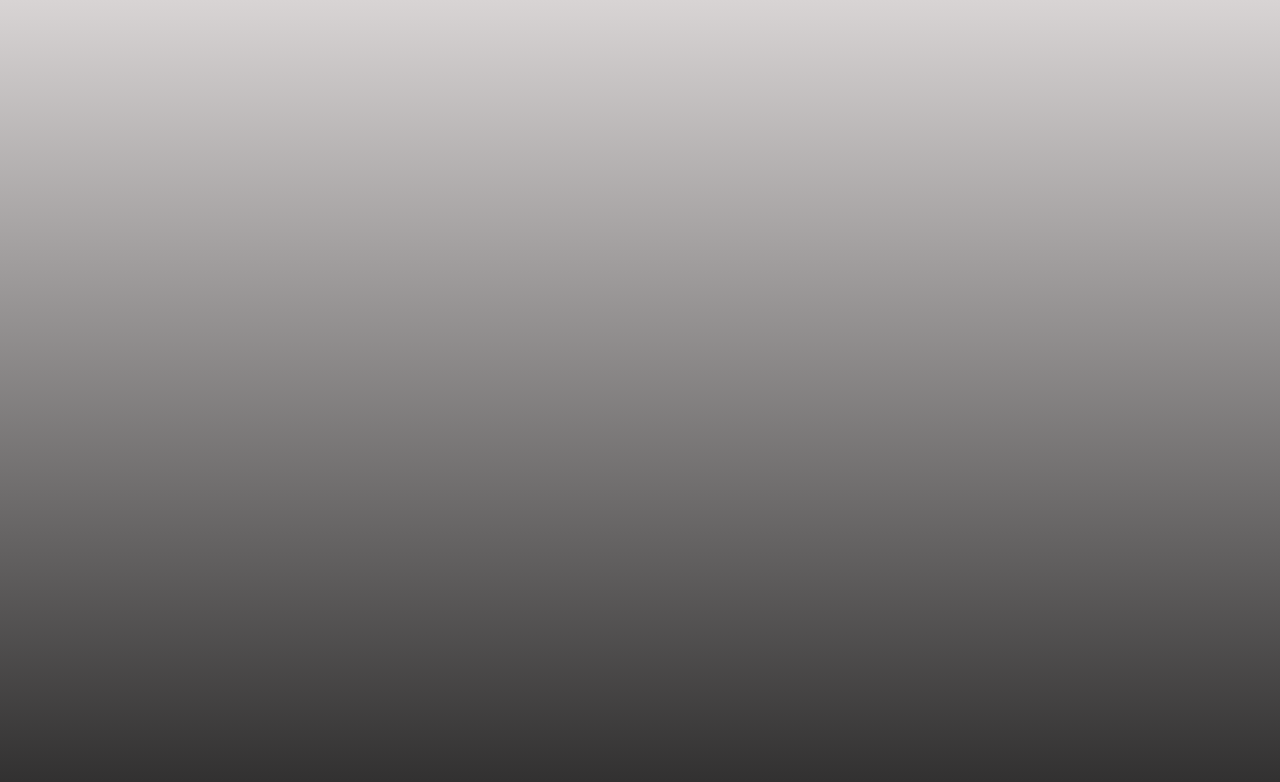
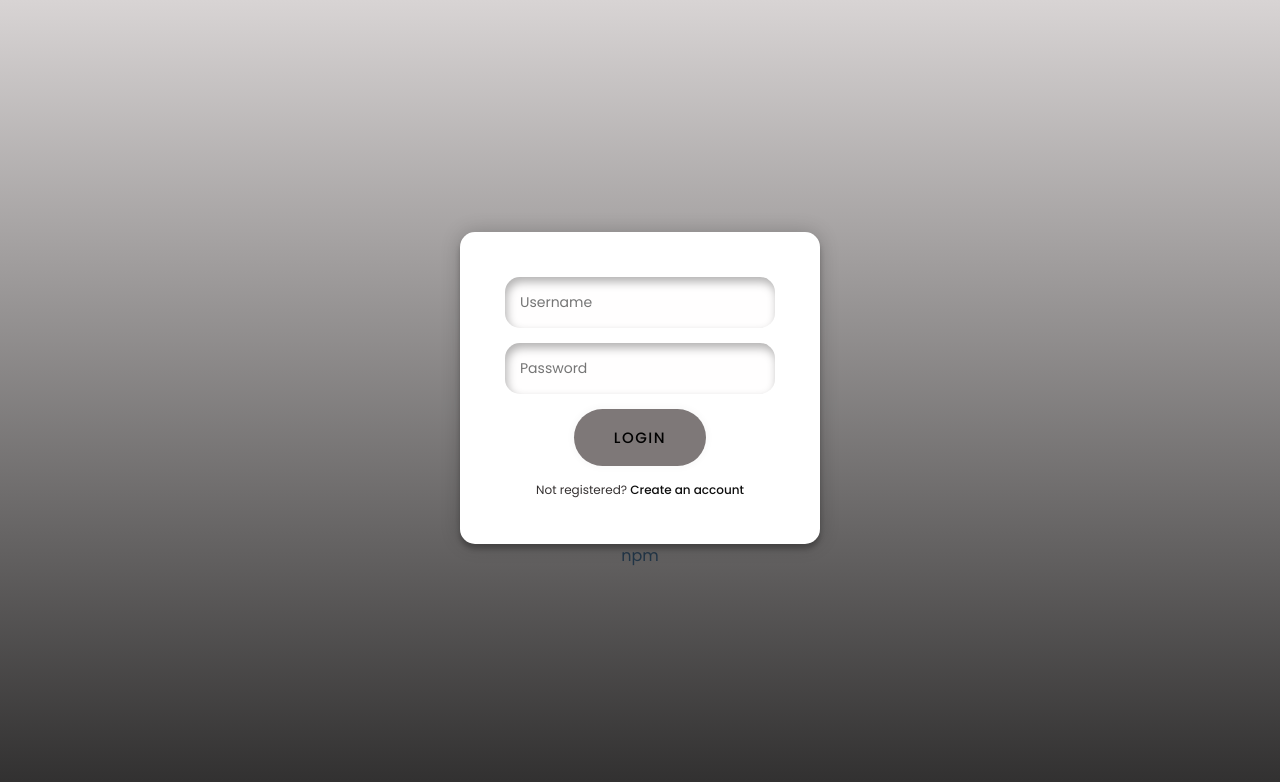
Before and after one commit to moriscutz/knockoutticket-frontend, a React (Vite) app: page /homepage in a window 1280 px wide. Before the commit this address had no page. Shown: the top 782 px of the page. Built offline with nearby package versions, Linux system fonts and the light colour scheme.

Commit message:
Authentication done and tested.

```diff
--- a/src/App.jsx
+++ b/src/App.jsx
@@ -12,9 +12,9 @@ function App() {
       <Router>
         <Routes>
           <Route path="/" element={<HomePage/>} />
+          <Route path="/homepage" element={<HomePage/>} />
           <Route path="/login" element={<LoginComponent/>} />
           <Route path="/signup" element={<SignupComponent/>} />
-          <Route path="/sidebartest" element={<SideBarComponent/>} />
         </Routes>
       </Router>
     </div>
--- /dev/null
+++ b/src/api/LoginCalls.jsx
@@ -0,0 +1,18 @@
+import axios from 'axios';
+
+const BASE_URL = 'http://localhost:8080/tokens';
+
+const loginApi = async (data) => {
+    try{
+        const response = await axios.post(BASE_URL, data);
+        return response.data;
+    }
+    catch (error){
+        console.error('Error during login: ', error.response);
+        throw error;
+    }
+};
+
+export const authService = {
+    loginApi
+};
--- a/src/api/UserCalls.jsx
+++ b/src/api/UserCalls.jsx
@@ -1,9 +1,10 @@
 import axios from "axios";
 
+const BASE_URL = 'https://localhost:8080/users';
 const UserCalls = {
     getAppUsers: async () => {
       try {
-        const response = await axios.get("http://localhost:8080/users");
+        const response = await axios.get(BASE_URL);
         return response.data;
       } catch (error) {
         console.error("Error fetching users:", error);
--- a/src/components/LoginComponent.jsx
+++ b/src/components/LoginComponent.jsx
@@ -1,13 +1,15 @@
 import React, { useState } from 'react';
 import '../css/LoginComponentStyle.css';
 import { Link } from 'react-router-dom';
+import { authService } from '../api/LoginCalls';
 
 const LoginComponent = () => {
   const [formData, setFormData] = useState({
     username: '',
-    email: '',
     password: ''
   });
+
+  const [isLoggedIn, setIsLoggedIn] = useState(false);
 
   const handleChange = (event) => {
     const { name, value } = event.target;
@@ -17,23 +19,47 @@ const LoginComponent = () => {
     });
   };
 
-  const handleSubmit = (event) => {
+  const handleSubmit = async (event) => {
     event.preventDefault();
 
-    console.log(formData);
+    try {
+      const response = await authService.loginApi(formData);
+      console.log(response);
+      setIsLoggedIn(true);
+    } catch (error) {
+      console.error('Error during login: ', error);
+    }
   };
 
   return (
     <div className="container">
       <div className="component">
         <div class="form">
-          <form class="login-form">
-            <input type="text" placeholder="Username"/>
-            <input type="password" placeholder="Password"/>
-            <button>login</button>
-            <p class="message">Not registered? <Link to="/signup">Create an account</Link></p>
+          {isLoggedIn ? (
+            <p>You are logged in!</p>
+          ) : (
+          <form class="login-form" onSubmit={handleSubmit}>
+            <input
+              type="text"
+              placeholder="Username"
+              name="username"
+              value={formData.username}
+              onChange={handleChange}
+            />
+            <input
+              type="password"
+              placeholder="Password"
+              name="password"
+              value={formData.password}
+              onChange={handleChange}
+            />
+            <button type="submit">Login</button>
+            <p class="message">
+              Not registered? <Link to="/signup">Create an account</Link>
+            </p>
           </form>
-        </div>
+          )}
+        </div>npm
       </div>
     </div>
   );
--- a/src/pages/HomePage.jsx
+++ b/src/pages/HomePage.jsx
@@ -6,8 +6,7 @@ import "../css/HomePageStyle.css";
 const HomePage = () => {
   return (
     <div>
-      <LoginComponent />
-      <SidebarComponent/>
+      <LoginComponent/>
     </div>
   );
 };
```
Also changed, not shown: src/pages/LoginPage.jsx (deleted, +0 -39 lines).
